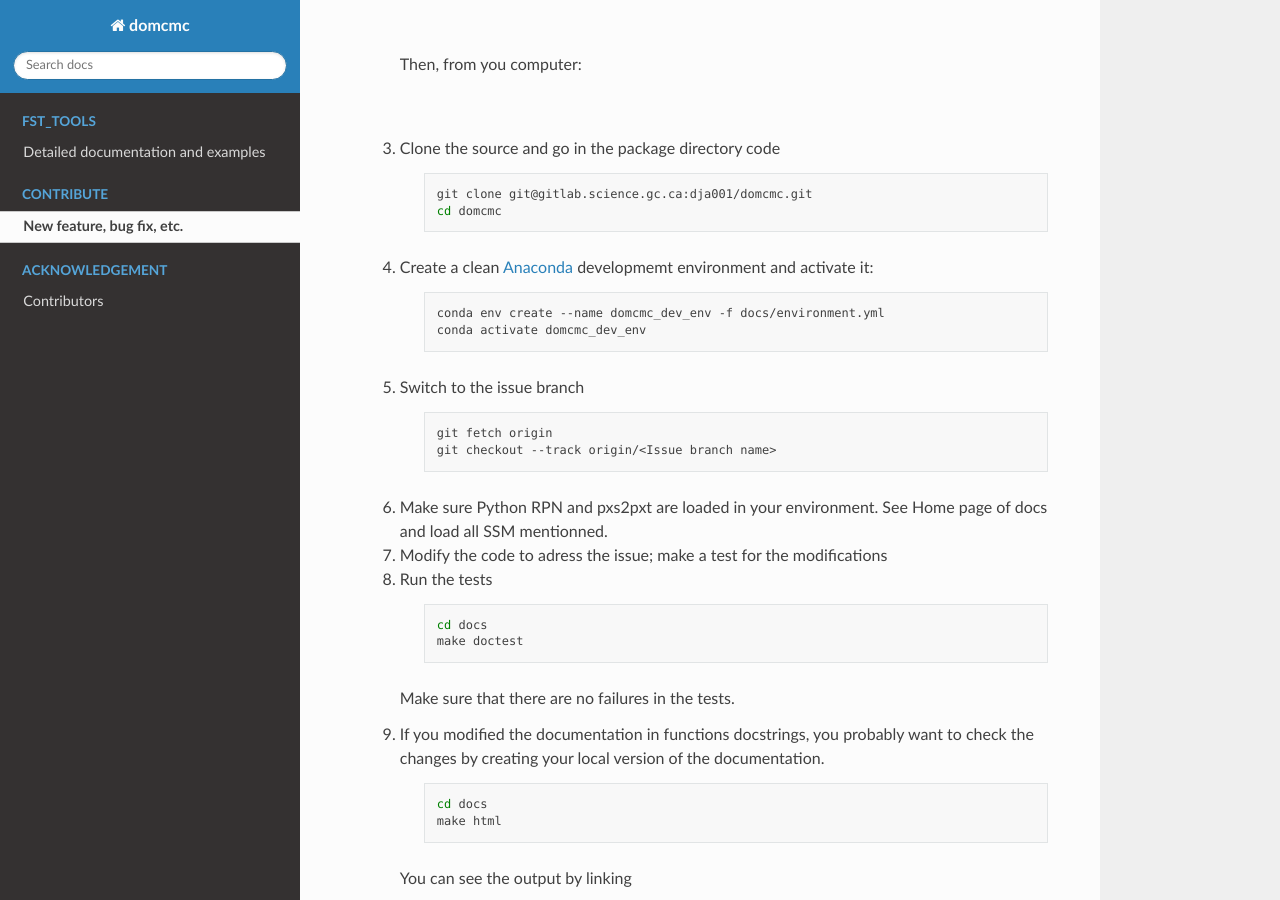
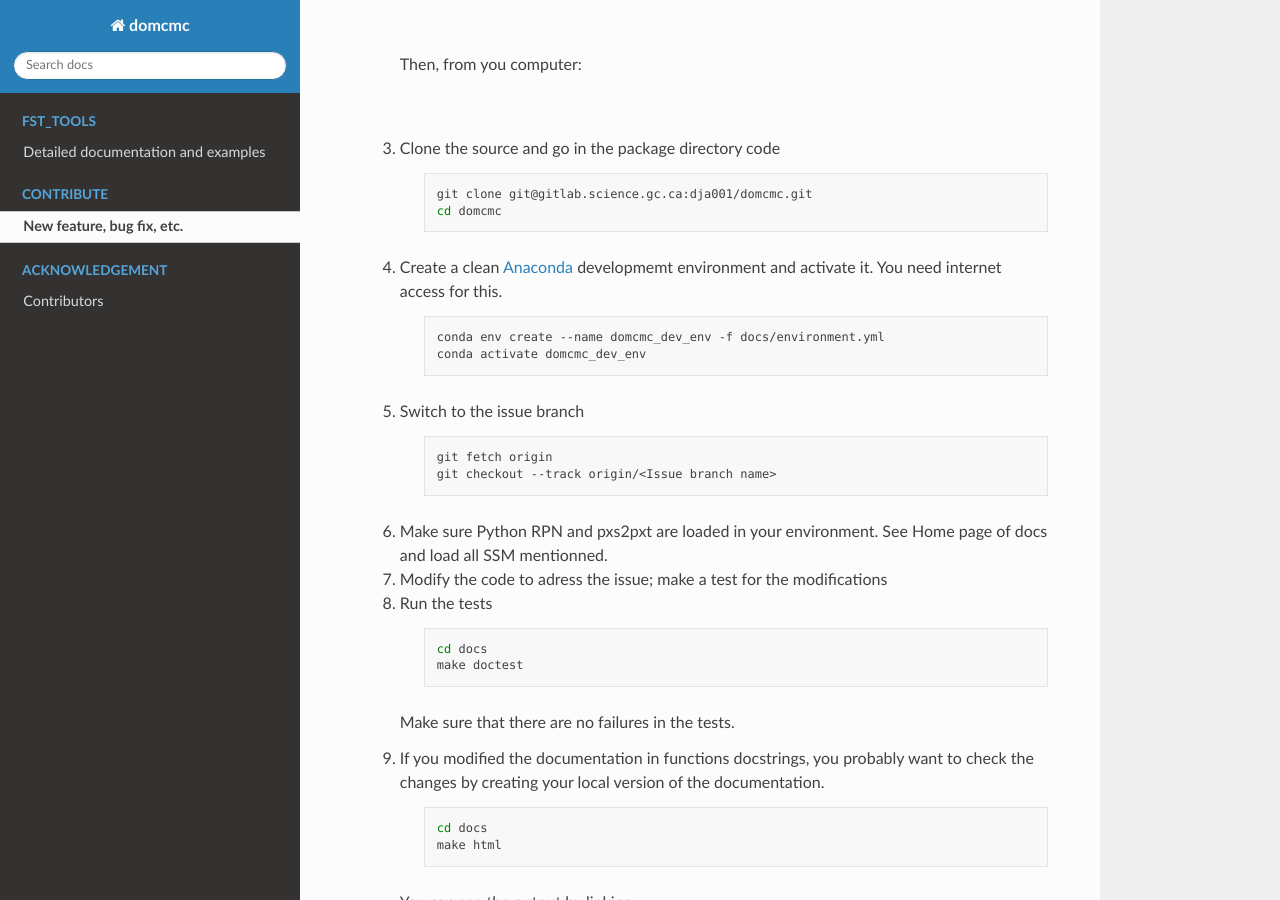
Before and after one commit to sebastiendfortier/domcmc, a Sphinx documentation site: the page built from docs/contribute.rst, in a window 1280 px wide and 900 px high, scrolled down 503 px. Built offline with Sphinx 7.4.7 and the Read the Docs theme 2.0.0, drawn with Linux system fonts in a browser that asks for light colours.

Commit message:
added theme to env defn

```diff
--- a/docs/contribute.rst
+++ b/docs/contribute.rst
@@ -32,7 +32,8 @@ From the gitlab web interface, you should then:
            cd domcmc
 
    #. Create a clean `Anaconda <https://wiki.cmc.ec.gc.ca/wiki/Anaconda>`_ developmemt environment
-      and activate it:
+      and activate it.
+      You need internet access for this.
         .. code-block:: bash
 
            conda env create --name domcmc_dev_env -f docs/environment.yml
--- a/docs/environment.yml
+++ b/docs/environment.yml
@@ -6,3 +6,4 @@ dependencies:
       - numpy
       - scipy
       - conda-forge::sphinx-autodoc-typehints
+      - conda-forge::sphinx-rtd-theme
```
